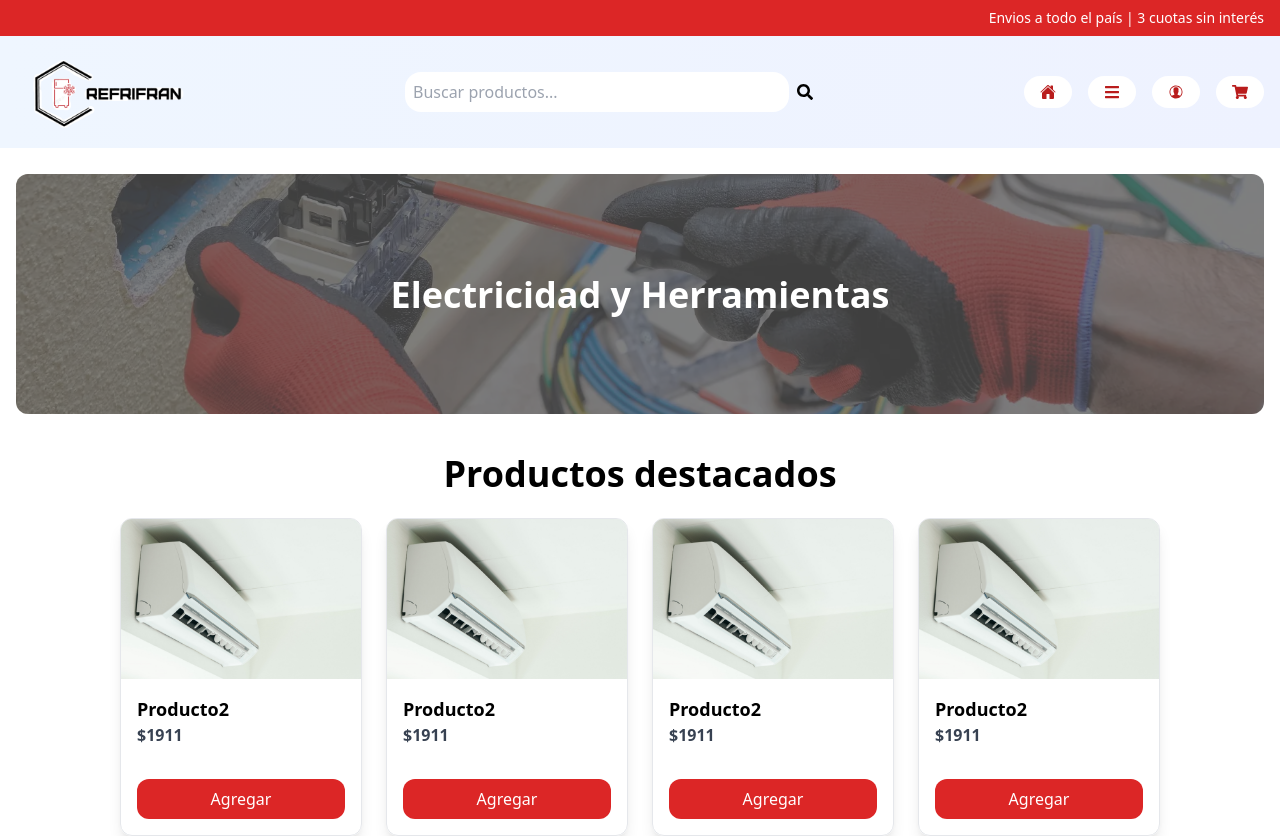
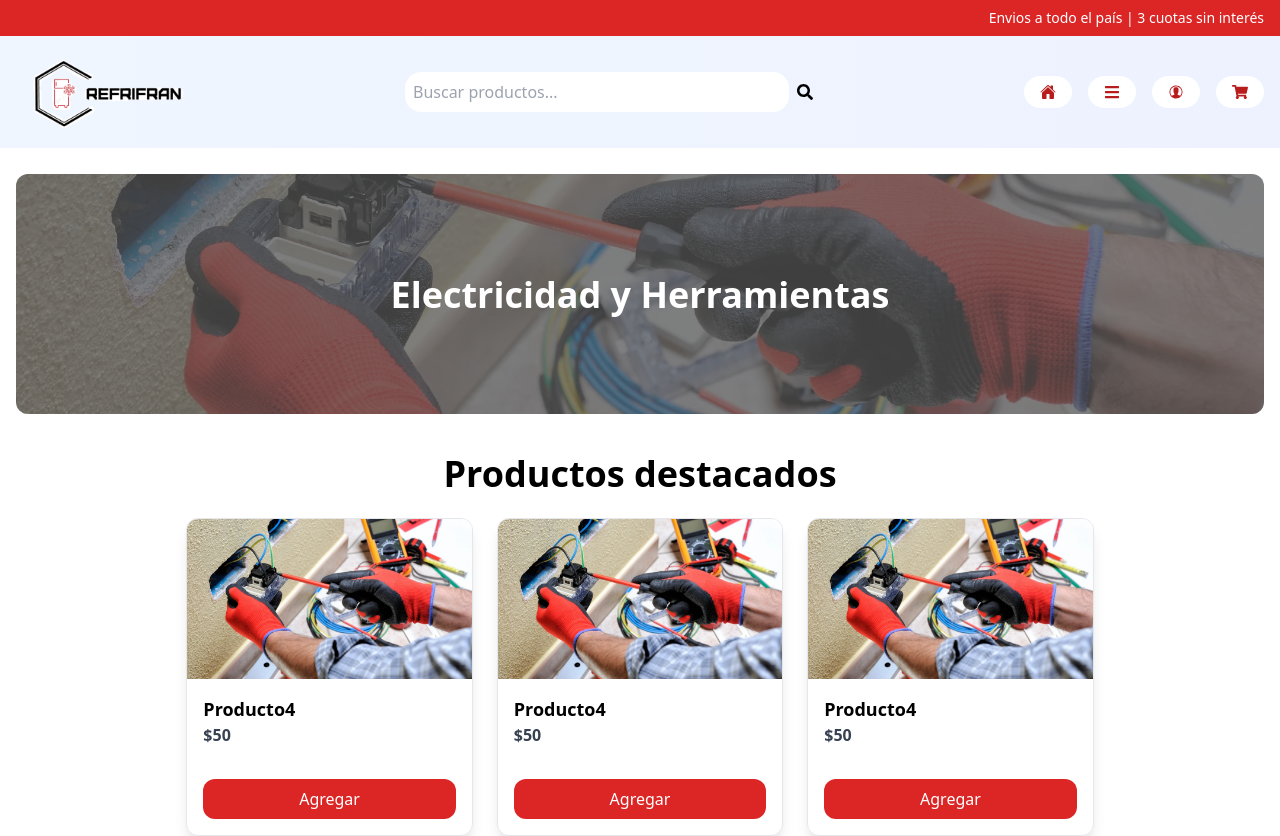
Before and after one commit to francoarmando1911/refrigeracion, a React (Vite) app: page /Herramientas in a window 1280 px wide. Shown: the top 836 px of the page. Built offline with nearby package versions, Linux system fonts and the light colour scheme.

Commit message:
actualizacion de todos los componentes de la bd

```diff
--- a/src/data/aires.ts
+++ b/src/data/aires.ts
@@ -1,12 +1,12 @@
 import { Product } from '../types/types';
 
 export const productsAires: Product[] = [
-    { id: 1, name: 'Producto2', price: 1911, imageUrl: '/sliderAire.png', category: 'aire' },
-    { id: 2, name: 'Producto2', price: 1911, imageUrl: '/sliderAire.png', category: 'aire' },
-    { id: 3, name: 'Producto2', price: 1911, imageUrl: '/sliderAire.png', category: 'aire' },
-    { id: 4, name: 'Producto2', price: 1911, imageUrl: '/sliderAire.png', category: 'aire' },
-    { id: 5, name: 'Producto2', price: 1911, imageUrl: '/sliderAire.png', category: 'aire' },
-    { id: 6, name: 'Producto2', price: 1911, imageUrl: '/sliderAire.png', category: 'aire' },
-    { id: 7, name: 'Producto2', price: 1911, imageUrl: '/sliderAire.png', category: 'aire' },
-    { id: 8, name: 'Producto2', price: 1911, imageUrl: '/sliderAire.png', category: 'aire' },
+    { id: 1, name: 'Producto2', price: 30, imageUrl: '/sliderAire.png', category: 'aire' },
+    { id: 2, name: 'Producto2', price: 30, imageUrl: '/sliderAire.png', category: 'aire' },
+    { id: 3, name: 'Producto2', price: 30, imageUrl: '/sliderAire.png', category: 'aire' },
+    { id: 4, name: 'Producto2', price: 30, imageUrl: '/sliderAire.png', category: 'aire' },
+    { id: 5, name: 'Producto2', price: 30, imageUrl: '/sliderAire.png', category: 'aire' },
+    { id: 6, name: 'Producto2', price: 30, imageUrl: '/sliderAire.png', category: 'aire' },
+    { id: 7, name: 'Producto2', price: 30, imageUrl: '/sliderAire.png', category: 'aire' },
+    { id: 8, name: 'Producto2', price: 30, imageUrl: '/sliderAire.png', category: 'aire' },
 ];
--- a/src/data/cobre.ts
+++ b/src/data/cobre.ts
@@ -1,12 +1,12 @@
 import { Product } from '../types/types';
 
 export const productsCobre: Product[] = [
-    { id: 1, name: 'Producto3', price: 1911, imageUrl: '/cobreSlider.png', category: 'aire' },
-    { id: 2, name: 'Producto3', price: 1911, imageUrl: '/cobreSlider.png', category: 'aire' },
-    { id: 3, name: 'Producto3', price: 1911, imageUrl: '/cobreSlider.png', category: 'aire' },
-    { id: 4, name: 'Producto3', price: 1911, imageUrl: '/cobreSlider.png', category: 'aire' },
-    { id: 5, name: 'Producto3', price: 1911, imageUrl: '/cobreSlider.png', category: 'aire' },
-    { id: 6, name: 'Producto3', price: 1911, imageUrl: '/cobreSlider.png', category: 'aire' },
-    { id: 7, name: 'Producto3', price: 1911, imageUrl: '/cobreSlider.png', category: 'aire' },
-    { id: 8, name: 'Producto3', price: 1911, imageUrl: '/cobreSlider.png', category: 'aire' },
+    { id: 1, name: 'Producto3', price: 40, imageUrl: '/cobreSlider.png', category: 'aire' },
+    { id: 2, name: 'Producto3', price: 40, imageUrl: '/cobreSlider.png', category: 'aire' },
+    { id: 3, name: 'Producto3', price: 40, imageUrl: '/cobreSlider.png', category: 'aire' },
+    { id: 4, name: 'Producto3', price: 40, imageUrl: '/cobreSlider.png', category: 'aire' },
+    { id: 5, name: 'Producto3', price: 40, imageUrl: '/cobreSlider.png', category: 'aire' },
+    { id: 6, name: 'Producto3', price: 40, imageUrl: '/cobreSlider.png', category: 'aire' },
+    { id: 7, name: 'Producto3', price: 40, imageUrl: '/cobreSlider.png', category: 'aire' },
+    { id: 8, name: 'Producto3', price: 40, imageUrl: '/cobreSlider.png', category: 'aire' },
 ];
--- a/src/data/discounts.ts
+++ b/src/data/discounts.ts
@@ -1,12 +1,12 @@
 import { Product } from '../types/types';
 
 export const products: Product[] = [
-    { id: 1, name: 'Producto', price: 1911, imageUrl: '/electrod1.png', discount: 15, category: 'aire' },
-    { id: 2, name: 'Producto', price: 1911, imageUrl: '/electrod1.png', discount: 15, category: 'aire' },
-    { id: 3, name: 'Producto', price: 1911, imageUrl: '/electrod1.png', discount: 15, category: 'aire' },
-    { id: 4, name: 'Producto', price: 1911, imageUrl: '/electrod1.png', discount: 15, category: 'aire' },
-    { id: 5, name: 'Producto', price: 1911, imageUrl: '/electrod1.png', discount: 15, category: 'aire' },
-    { id: 6, name: 'Producto', price: 1911, imageUrl: '/electrod1.png', discount: 15, category: 'aire' },
-    { id: 7, name: 'Producto', price: 1911, imageUrl: '/electrod1.png', discount: 15, category: 'aire' },
-    { id: 8, name: 'Producto', price: 1911, imageUrl: '/electrod1.png', discount: 15, category: 'aire' },
+    { id: 1, name: 'Producto', price: 10, imageUrl: '/electrod1.png', discount: 15, category: 'aire' },
+    { id: 2, name: 'Producto', price: 10, imageUrl: '/electrod1.png', discount: 15, category: 'aire' },
+    { id: 3, name: 'Producto', price: 10, imageUrl: '/electrod1.png', discount: 15, category: 'aire' },
+    { id: 4, name: 'Producto', price: 10, imageUrl: '/electrod1.png', discount: 15, category: 'aire' },
+    { id: 5, name: 'Producto', price: 10, imageUrl: '/electrod1.png', discount: 15, category: 'aire' },
+    { id: 6, name: 'Producto', price: 10, imageUrl: '/electrod1.png', discount: 15, category: 'aire' },
+    { id: 7, name: 'Producto', price: 10, imageUrl: '/electrod1.png', discount: 15, category: 'aire' },
+    { id: 8, name: 'Producto', price: 10, imageUrl: '/electrod1.png', discount: 15, category: 'aire' },
 ];
--- /dev/null
+++ b/src/data/herramientas.ts
@@ -0,0 +1,12 @@
+import { Product } from '../types/types';
+
+export const productsHerramientas: Product[] = [
+    { id: 1, name: 'Producto4', price: 50, imageUrl: '/electricidadSlider.png', category: 'aire' },
+    { id: 2, name: 'Producto4', price: 50, imageUrl: '/electricidadSlider.png', category: 'aire' },
+    { id: 3, name: 'Producto4', price: 50, imageUrl: '/electricidadSlider.png', category: 'aire' },
+    { id: 4, name: 'Producto4', price: 50, imageUrl: '/electricidadSlider.png', category: 'aire' },
+    { id: 5, name: 'Producto4', price: 50, imageUrl: '/electricidadSlider.png', category: 'aire' },
+    { id: 6, name: 'Producto4', price: 50, imageUrl: '/electricidadSlider.png', category: 'aire' },
+    { id: 7, name: 'Producto4', price: 50, imageUrl: '/electricidadSlider.png', category: 'aire' },
+    { id: 8, name: 'Producto4', price: 50, imageUrl: '/electricidadSlider.png', category: 'aire' },
+];
--- a/src/data/refrigeracion.ts
+++ b/src/data/refrigeracion.ts
@@ -1,12 +1,12 @@
 import { Product } from '../types/types';
 
 export const productsRefri: Product[] = [
-    { id: 1, name: 'Producto1', price: 1911, imageUrl: '/electrod1.png', category: 'aire' },
-    { id: 2, name: 'Producto1', price: 1911, imageUrl: '/electrod1.png', category: 'aire' },
-    { id: 3, name: 'Producto1', price: 1911, imageUrl: '/electrod1.png', category: 'aire' },
-    { id: 4, name: 'Producto1', price: 1911, imageUrl: '/electrod1.png', category: 'aire' },
-    { id: 5, name: 'Producto1', price: 1911, imageUrl: '/electrod1.png', category: 'aire' },
-    { id: 6, name: 'Producto1', price: 1911, imageUrl: '/electrod1.png', category: 'aire' },
-    { id: 7, name: 'Producto1', price: 1911, imageUrl: '/electrod1.png', category: 'aire' },
-    { id: 8, name: 'Producto1', price: 1911, imageUrl: '/electrod1.png', category: 'aire' },
+    { id: 1, name: 'Producto1', price: 20, imageUrl: '/electrod1.png', category: 'aire' },
+    { id: 2, name: 'Producto1', price: 20, imageUrl: '/electrod1.png', category: 'aire' },
+    { id: 3, name: 'Producto1', price: 20, imageUrl: '/electrod1.png', category: 'aire' },
+    { id: 4, name: 'Producto1', price: 20, imageUrl: '/electrod1.png', category: 'aire' },
+    { id: 5, name: 'Producto1', price: 20, imageUrl: '/electrod1.png', category: 'aire' },
+    { id: 6, name: 'Producto1', price: 20, imageUrl: '/electrod1.png', category: 'aire' },
+    { id: 7, name: 'Producto1', price: 20, imageUrl: '/electrod1.png', category: 'aire' },
+    { id: 8, name: 'Producto1', price: 20, imageUrl: '/electrod1.png', category: 'aire' },
 ];
--- a/src/pages/Herramientas.tsx
+++ b/src/pages/Herramientas.tsx
@@ -1,5 +1,5 @@
 import React from 'react';
-import { productsAires } from '../data/aires';
+import { productsHerramientas } from '../data/herramientas';
 import { Product } from '../types/types';
 
 const Herramientas: React.FC = () => {
@@ -27,7 +27,7 @@ const Herramientas: React.FC = () => {
 
             <div className="w-full max-w-7xl mx-auto px-4 sm:px-6 lg:px-8 py-6">
                 <div className="flex flex-wrap justify-center gap-6">
-                    {productsAires.map((product) => (
+                    {productsHerramientas.map((product) => (
                         <div
                             key={product.id}
                             className="relative min-w-[200px] max-w-xs border rounded-xl shadow-lg overflow-hidden flex flex-col"
```
